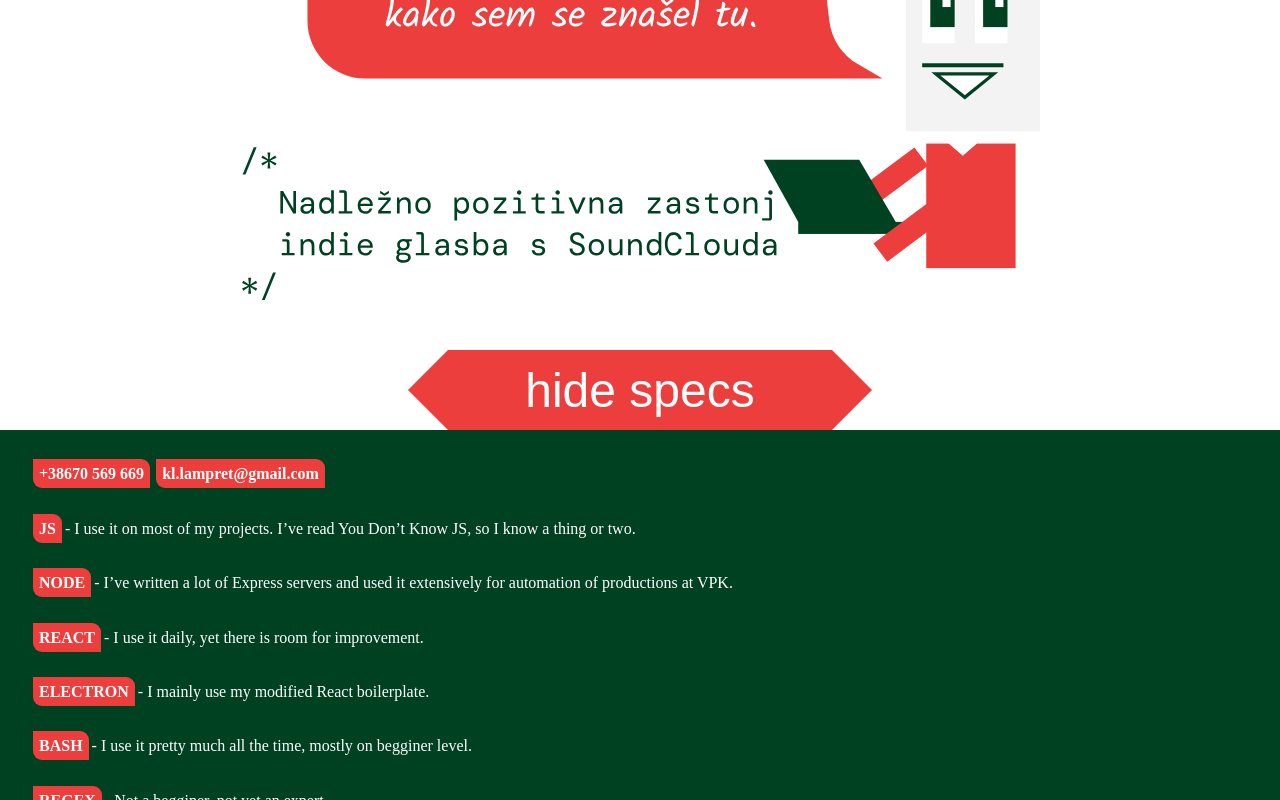
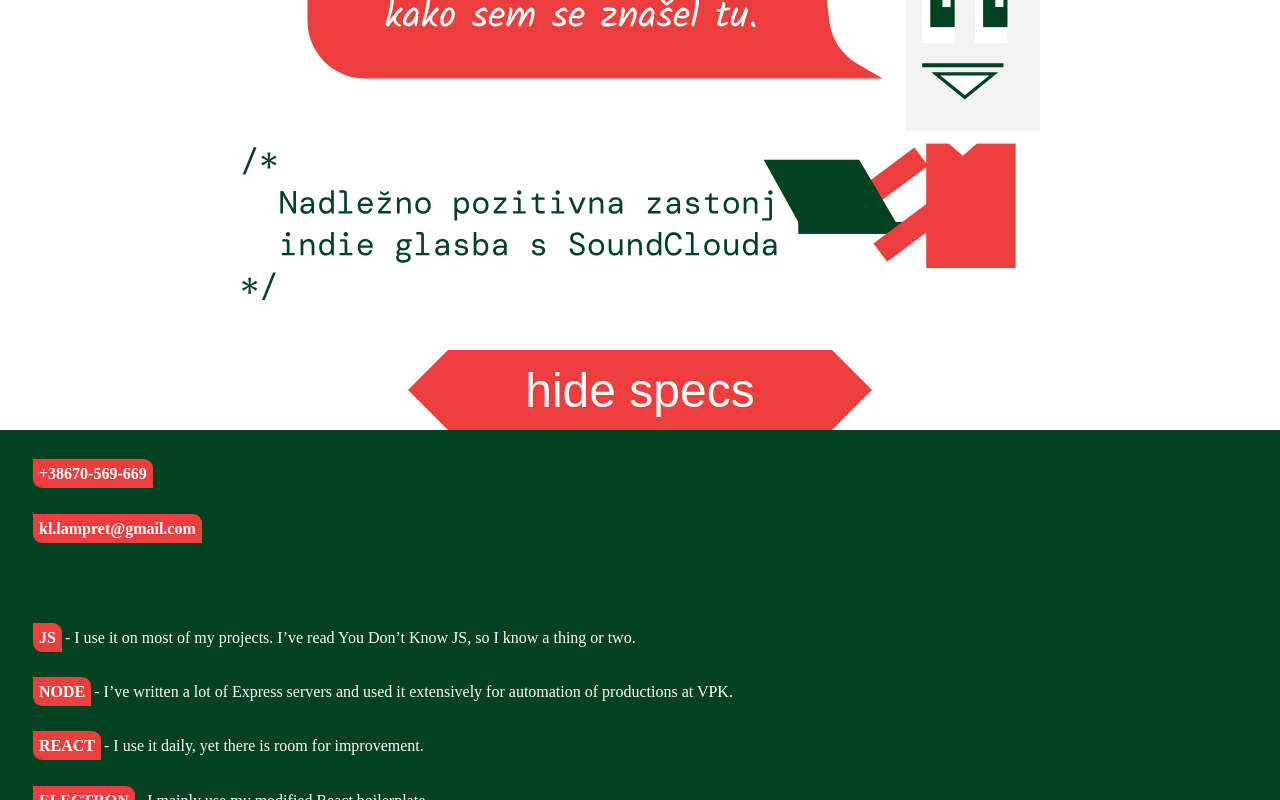
Before and after one commit to McKlobasa/portfolio_react_deploy, a React (Create React App) app: page / in a window 1280 px wide. Both pictures are taken after a click on the button "show specs". Shown: the part 1055-1855 px from the top of the page. Built offline with nearby package versions, Linux system fonts and the light colour scheme; a web font is replaced by a local one.

Commit message:
new look

```diff
--- a/src/Tldr.js
+++ b/src/Tldr.js
@@ -100,8 +100,10 @@ const NoShowButton = styled.button`
   left: 0;
 `
 const Contents = props => <Container>
-<Green>+38670 569 669</Green>
+<Green>+38670-569-669</Green>
+<br /><br />
 <Green>kl.lampret@gmail.com</Green>
+<br /><br />
 <br /><br />
 <Green>JS</Green>- I use it on most of my projects. I’ve read You Don’t Know JS, so I know a thing or two.
 <br /><br />
```
